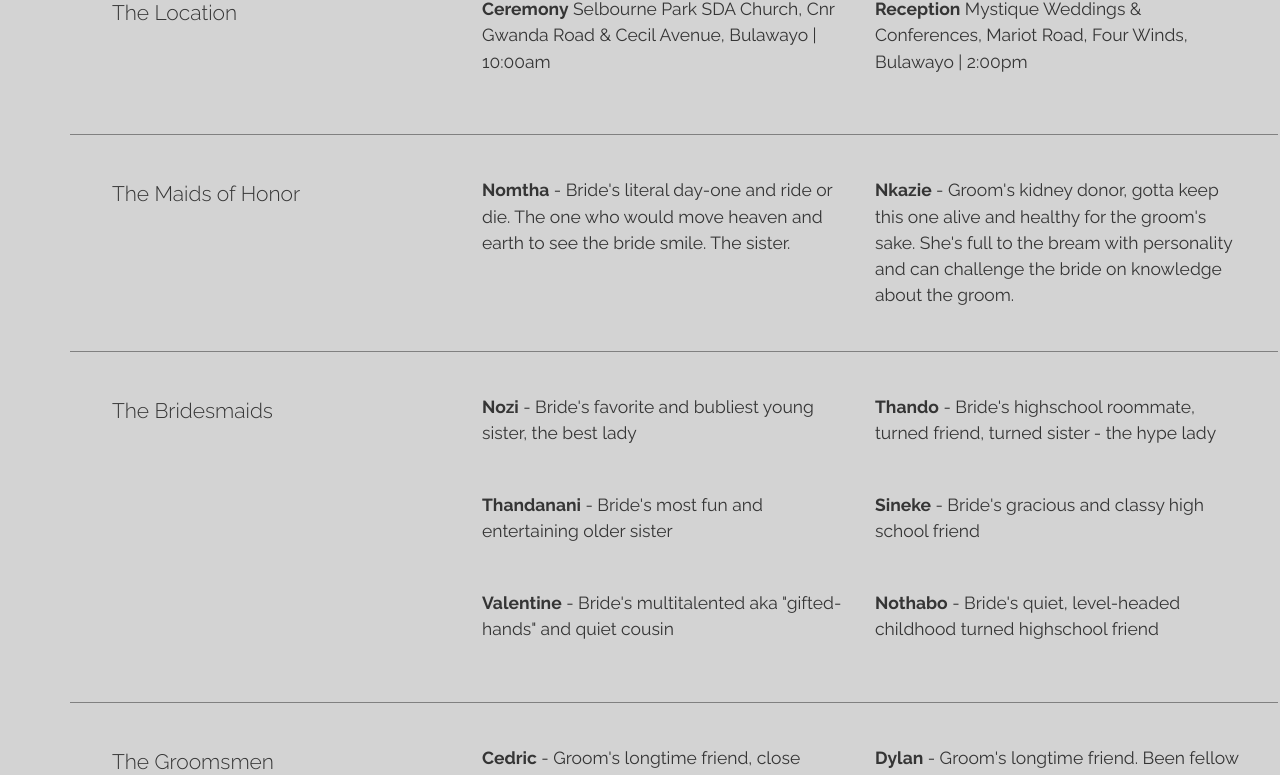
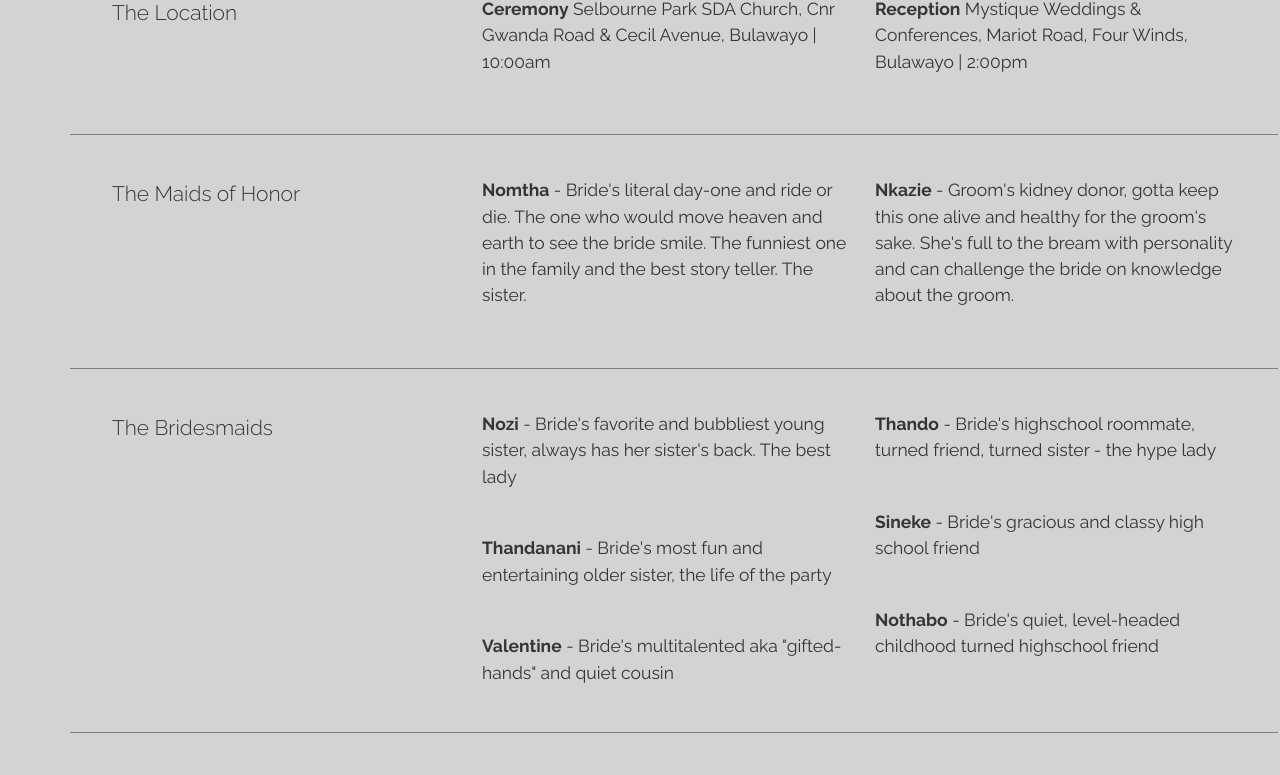
Before and after one commit to bhekanik/ourwedding.bhekani.com, a React (Create React App) app: page /about in a window 1280 px wide. Shown: the part 477-1252 px from the top of the page. Built offline with nearby package versions, Linux system fonts and the light colour scheme; a web font is replaced by a local one.

Commit message:
some more edits to details

```diff
--- a/src/components/About/About.js
+++ b/src/components/About/About.js
@@ -61,7 +61,7 @@ const About = () => {
                 </div>
 
                 <div className="desc">
-                  <p><span>Nomtha</span> - Bride's literal day-one and ride or die. The one who would move heaven and earth to see the bride smile. The sister.</p>
+                  <p><span>Nomtha</span> - Bride's literal day-one and ride or die. The one who would move heaven and earth to see the bride smile. The funniest one in the family and the best story teller. The sister.</p>
                   <p><span>Nkazie</span> - Groom's kidney donor, gotta keep this one alive and healthy for the groom's sake. She's full to the bream with personality and can challenge the bride on knowledge about the groom.</p>
                 </div>
               </div>
@@ -72,8 +72,8 @@ const About = () => {
                 </div>
 
                 <div className="desc">
-                  <p><span>Nozi</span> - Bride's favorite and bubliest young sister, the best lady</p>
-                  <p><span>Thandanani</span> - Bride's most fun and entertaining older sister</p>
+                  <p><span>Nozi</span> - Bride's favorite and bubbliest young sister, always has her sister's back. The best lady</p>
+                  <p><span>Thandanani</span> - Bride's most fun and entertaining older sister, the life of the party</p>
                   <p><span>Valentine</span> - Bride's multitalented aka "gifted-hands" and quiet cousin</p>
                   <p><span>Thando</span> - Bride's highschool roommate, turned friend, turned sister - the hype lady</p>
                   <p><span>Sineke</span> - Bride's gracious and classy high school friend</p>
```
Also changed, not shown: public/favicon.ico.png (added), public/manifest.json, src/logo.svg (deleted).
